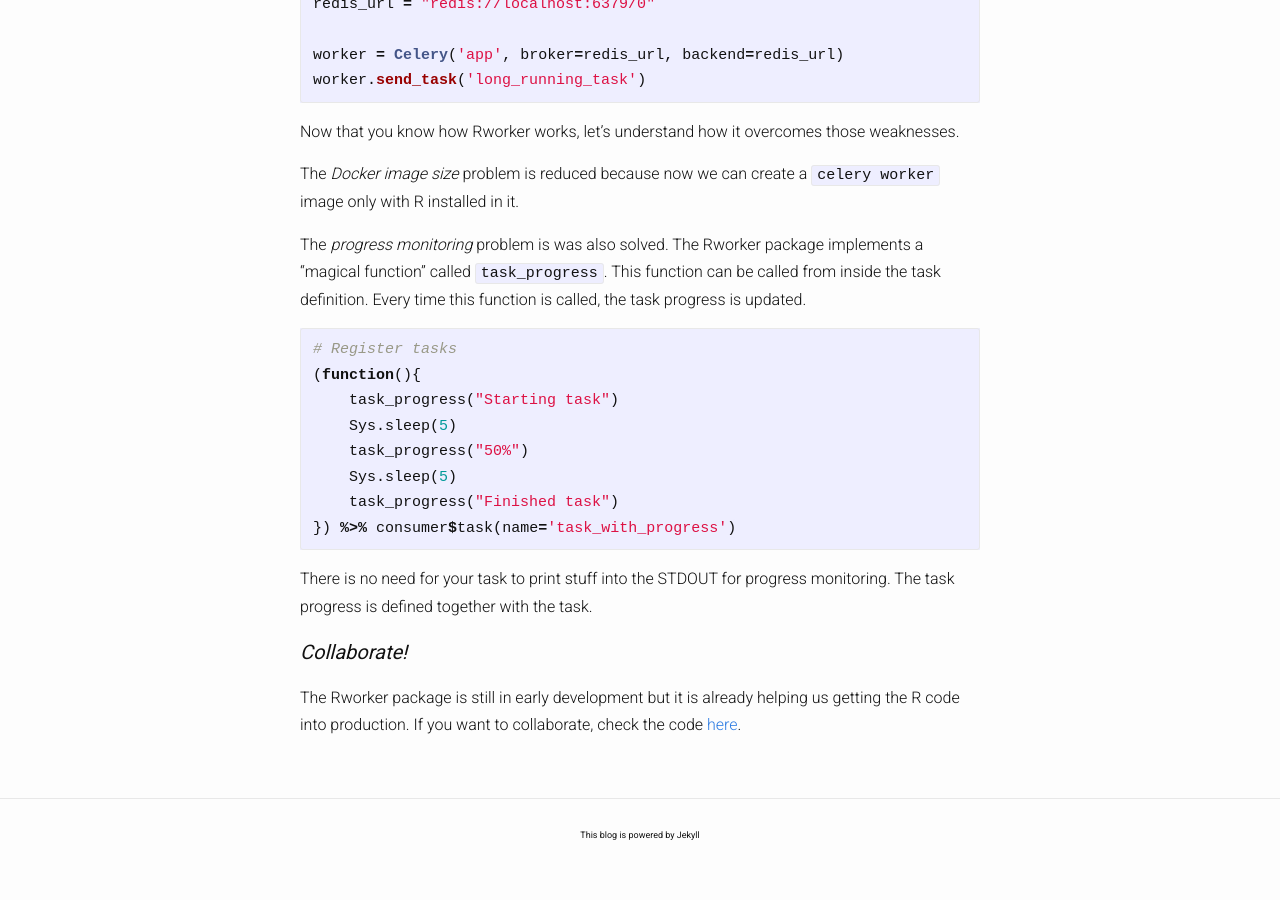
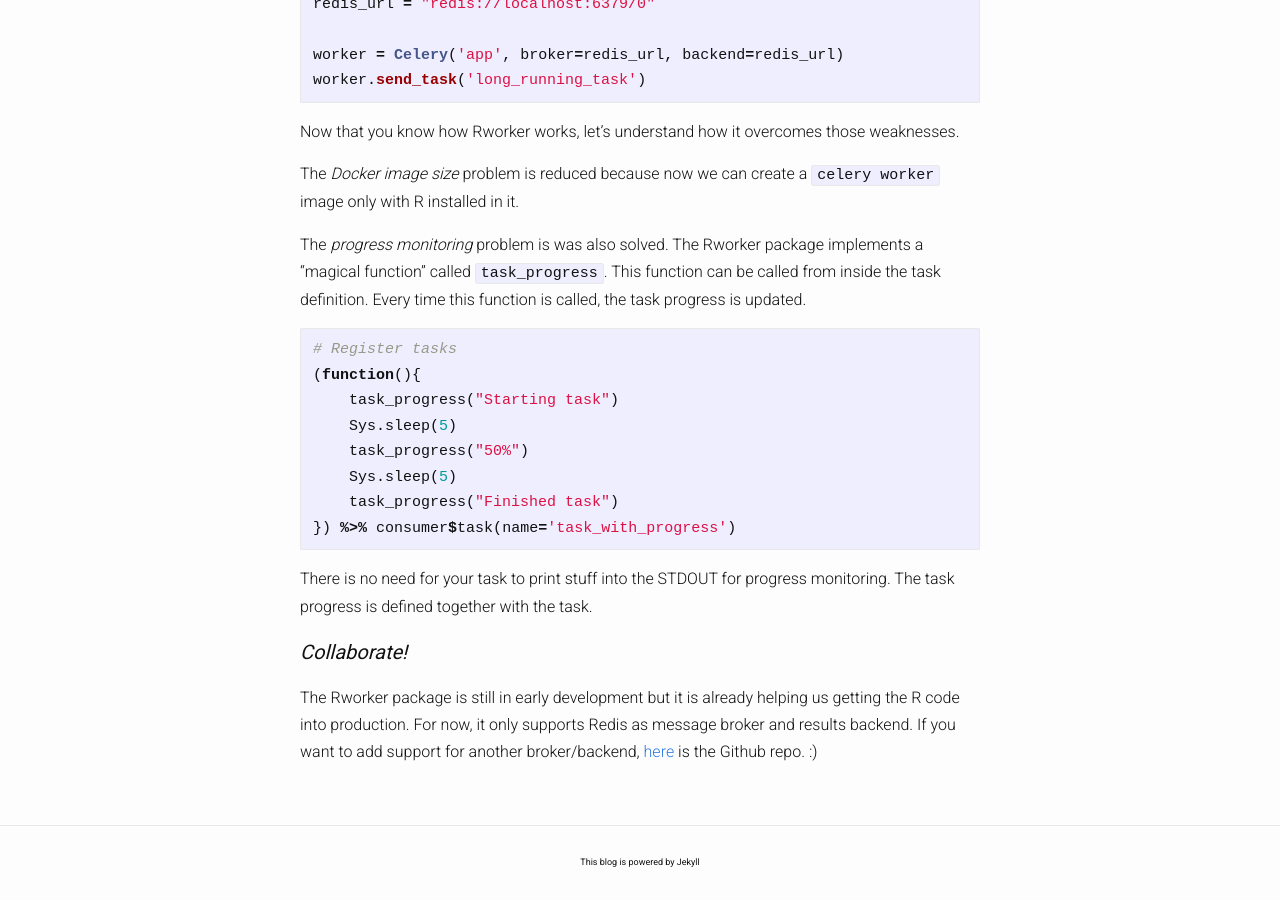
Before and after one commit to lecardozo/lecardozo.github.io, a Jekyll site: the page built from _posts/2018-01-29-rworker.markdown, in a window 1280 px wide and 900 px high, scrolled down 3184 px. Built offline with Jekyll 4.4.1, drawn with Linux system fonts in a browser that asks for light colours; nearby versions of some CDN libraries; before the commit the page ends 4057 px from its top, so only the background shows below that.

Commit message:
minor changes

```diff
--- a/_posts/2018-01-29-rworker.markdown
+++ b/_posts/2018-01-29-rworker.markdown
@@ -149,4 +149,6 @@ The task progress is defined together with the task.
 
 #### *Collaborate!*
 The Rworker package is still in early development but it is already helping us getting
-the R code into production. If you want to collaborate, check the code [here](https://github.com/lecardozo/rworker).
+the R code into production. For now, it only supports Redis as message broker and
+results backend. If you want to add support for another broker/backend, [here](https://github.com/lecardozo/rworker)
+is the Github repo. :)
```
